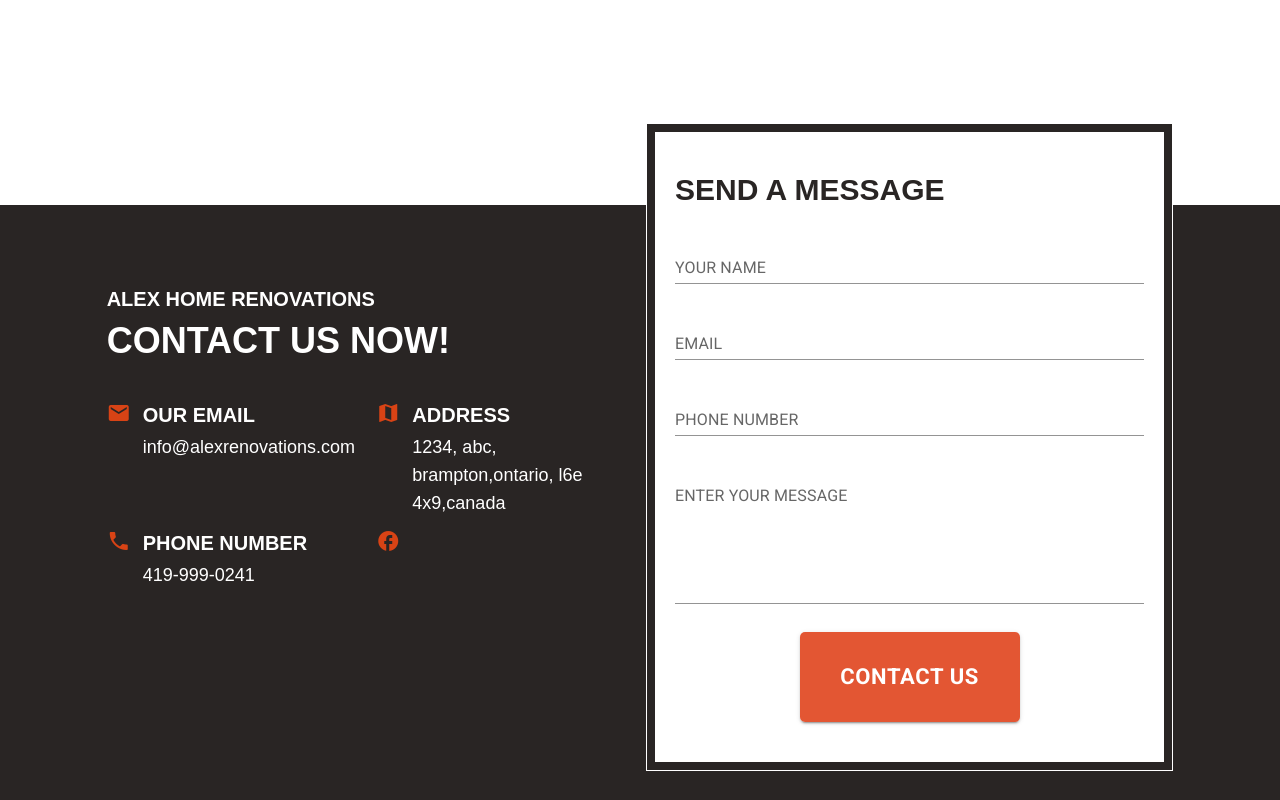
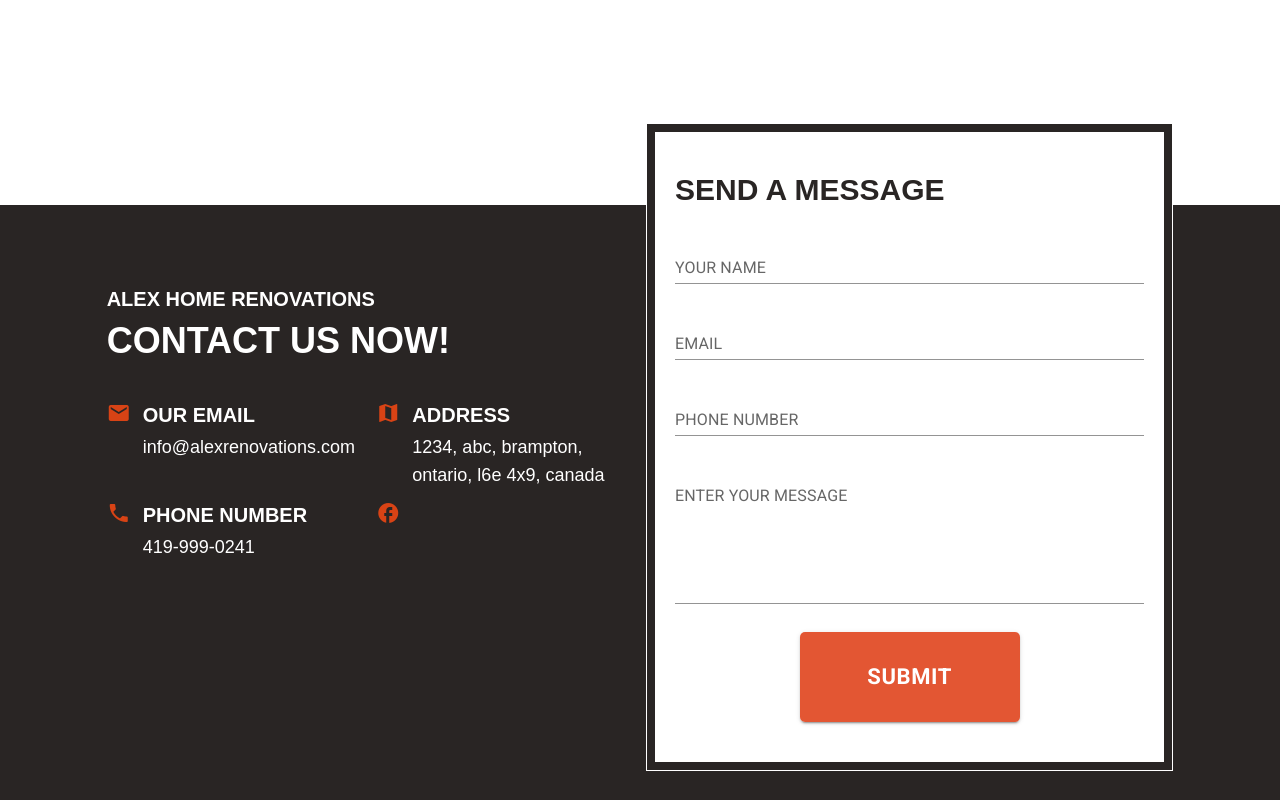
Before and after one commit to Kosta155/SophieHome, a React (Vite) app: page / in a window 1280 px wide. Shown: the part 3180-3980 px from the top of the page. Built offline with nearby package versions, Linux system fonts and the light colour scheme.

Commit message:
Form Upgraded to validate users

```diff
--- a/src/Contact-Component/Contact.jsx
+++ b/src/Contact-Component/Contact.jsx
@@ -1,99 +1,153 @@
 import Button from "@mui/material/Button";
-import TextField from '@mui/material/TextField';
-function Contact(){
-    return(
+import TextField from "@mui/material/TextField";
+import Alert from "@mui/material/Alert";
+import { useState } from "react";
+
+function Contact() {
+    const [formData, setFormData] = useState({
+        name: "",
+        email: "",
+        number: "",
+        message: ""
+    });
+    const [errors, setErrors] = useState({});
+    const [sucess, setSuccess] = useState(false);
+
+    const handleChange = (e) => {
+        const { id, value } = e.target;
+        if (id === "number" && !/^\d*$/.test(value)) return;
+
+        setFormData((prevData) => ({
+            ...prevData,
+            [id]: value
+        }));
+    };
+
+    const validator = () => {
+        const newErrors = {};
+        if (!formData.name) newErrors.name = "Please enter your name";
+        if (!formData.email) newErrors.email = "Please enter a valid email";
+        if (!formData.number || formData.number.length !== 10) newErrors.number = "Please enter a 10-digit phone number";
+        if (!formData.message) newErrors.message = "Please enter a short message";
+        setErrors(newErrors);
+        return Object.keys(newErrors).length === 0;
+    };
+
+    const handleSubmit = (e) => {
+        e.preventDefault();
+        if (validator()) {
+            //Kosta export form data to send an email
+            console.log("Form submitted:", formData);
+
+            setFormData(() => ({
+                name: "",
+                email: "",
+                number: "",
+                message: ""
+            }));
+            setSuccess(true);
+            setTimeout(() => {
+                setSuccess(false);
+            }, 2000);
+            setErrors({});
+
+        }
+    };
 
 
-        <div  id='Contact' className="bg-stone-800 text-white grid justify-center mt-0 py-20
-        uppercase">
-            <div className="justify-self-center w-11/12 md:w-10/12 lg:grid grid-cols-2 lg:w-11/12 gap-x-3 xl:w-10/12 xl:gap-3
-            ">
 
+    const renderTextField = (id, label, type = "text", multiline = false, rows = 1) => (
+        <>
+            <TextField
+                id={id}
+                label={label}
+                variant="standard"
+                color="warning"
+                type={type}
+                multiline={multiline}
+                rows={rows}
+                value={formData[id]}
+                onChange={handleChange}
+            />
+            {errors[id] && (
+                <Alert variant="filled" severity="warning" className="mt-2">
+                    {errors[id]}
+                </Alert>
+            )}
+        </>
+    );
 
-                <div className="  space-y-10 ">
-
+    return (
+        <div id="Contact" className="bg-stone-800 text-white grid justify-center mt-0 py-20 uppercase">
+            <div className="justify-self-center w-11/12 md:w-10/12 lg:grid grid-cols-2 lg:w-11/12 gap-x-3 xl:w-10/12 xl:gap-3">
+                <div className="space-y-10">
                     <div className="font-bold space-y-2">
-                                <h3 className="text-lg md:text-xl" >Alex Home Renovations</h3>
-                                <h1  className="text-3xl md:text-5xl lg:text-3xl xl:text-4xl">Contact Us Now!</h1>
+                        <h3 className="text-lg md:text-xl">Alex Home Renovations</h3>
+                        <h1 className="text-3xl md:text-5xl lg:text-3xl xl:text-4xl">Contact Us Now!</h1>
                     </div>
                     <div className="grid gap-5 md:grid-cols-2 lg:gap-3">
-                        <div className="default-contact-text ">
-                            <span className="material-icons" style={{ color:'#d84315'}}>email</span>
+                        <div className="default-contact-text">
+                            <span className="material-icons" style={{ color: "#d84315" }}>email</span>
                             <div className="space-y-1">
                                 <h4 className="font-bold text-md md:text-xl">OUR EMAIL</h4>
                                 <p className="md:text-lg lowercase">info@alexrenovations.com</p>
                             </div>
-
                         </div>
-
                         <div className="default-contact-text">
-                            <span className="material-icons" style={{ color:'#d84315'}}>map</span>
+                            <span className="material-icons" style={{ color: "#d84315" }}>map</span>
                             <div className="space-y-1">
                                 <h4 className="font-bold text-md md:text-xl">Address</h4>
-                                <p className="md:text-lg lowercase">1234, ABC, Brampton,Ontario, L6E 4X9,Canada</p>
+                                <p className="md:text-lg lowercase">1234, ABC, Brampton, Ontario, L6E 4X9, Canada</p>
                             </div>
-
                         </div>
-
                         <div className="default-contact-text">
-                            <span className="material-icons" style={{ color:'#d84315'}}>phone</span>
+                            <span className="material-icons" style={{ color: "#d84315" }}>phone</span>
                             <div className="space-y-1">
                                 <h4 className="font-bold text-md md:text-xl">Phone Number</h4>
                                 <p className="md:text-lg lowercase">419-999-0241</p>
                             </div>
                         </div>
-                        <span className="material-icons w-64" style={{ color:'#d84315'}}>facebook</span>
+                        <span className="material-icons w-64" style={{ color: "#d84315" }}>facebook</span>
+                    </div>
+                </div>
+                <div className="bg-stone-800 Contact-Form mt-20 border border-solid border-white p-2 lg:mt-0 lg:-translate-y-1/4">
+                    <form onSubmit={handleSubmit} name="message-form" className="bg-white grid gap-y-4 py-10 px-5 text-xl lg:gap-y-7">
+                        <h1 className="text-stone-800 font-bold lg:text-3xl">SEND A MESSAGE</h1>
+                        {renderTextField("name", "YOUR NAME")}
+                        {renderTextField("email", "EMAIL", "email")}
+                        {renderTextField("number", "PHONE NUMBER")}
+                        {renderTextField("message", "ENTER YOUR MESSAGE", "text", true, 5)}
+                        {sucess&&(
+                             <>
+                             <Alert variant="filled" severity="success" className="mt-2">Message Successfully Sent</Alert>
+                             </>
 
-                    </div>
-
-
-
-
-
-                </div>
-
-                <div className="bg-stone-800 Contact-Form mt-20 border border-solid border-white p-2 lg:mt-0 lg:-translate-y-1/4">
-                    <form  name="message-form" className="white   bg-white grid gap-y-4 py-10 px-5 text-xl lg:gap-y-7">
-                    <h1 className='text-stone-800 font-bold lg:text-3xl'>SEND A MESSAGE</h1>
-                    <TextField id="name" label="YOUR NAME" variant="standard" />
-                    <TextField id="email" label="EMAIL" variant="standard" />
-                    <TextField id="number" label="PHONE NUMBER" variant="standard" />
-                    <TextField id="message" label="ENTER YOUR MESSAGE" variant="standard"
-                    multiline rows={5} />
+                        )}
                         <Button
+                            type="submit"
                             variant="contained"
                             sx={{
-                        height: { xs: '60px', sm: '75px', md: '90px'},
-                        width: { xs: '150px', sm: '180px', md: '220px' },
-                        borderRadius: '5px',
-                        backgroundColor: 'rgba(221, 44, 0, 0.8)',
-                        color: 'white',
-                        fontSize: { xs: '16px', sm: '18px', md: '20px', lg: '22px' },
+                                height: { xs: "60px", sm: "75px", md: "90px" },
+                                width: { xs: "150px", sm: "180px", md: "220px" },
+                                borderRadius: "5px",
+                                backgroundColor: "rgba(221, 44, 0, 0.8)",
+                                color: "white",
+                                fontSize: { xs: "16px", sm: "18px", md: "20px", lg: "22px" },
                                 fontWeight: 700,
-                        border: 'none',
-                        cursor: 'pointer',
-                        transition: 'background-color 0.4s ease',
-                        justifySelf:"center",
-                        '&:hover': {
-                        backgroundColor: 'rgba(221, 44, 0, 0.6)'
-
-                        },
+                                cursor: "pointer",
+                                transition: "background-color 0.4s ease",
+                                justifySelf: "center",
+                                "&:hover": { backgroundColor: "rgba(221, 44, 0, 0.6)" }
                             }}
                         >
-                    CONTACT US
+                            SUBMIT
                         </Button>
 
                     </form>
                 </div>
             </div>
+        </div>
+    );
+}
 
-        </div>
-
-
-
-
-    );
-
-
-}
 export default Contact;
--- a/src/Header-Component/Header.jsx
+++ b/src/Header-Component/Header.jsx
@@ -12,14 +12,14 @@ function openAndClose() {
 
 function Header() {
     return (
-        <div className="flex  bg-white justify-around gap-20 md:gap-x-96 lg: lg:fixed lg:bg-white top-0 left-0 w-full   h-24  z-10">
+        <div className="flex  bg-white justify-around gap-20 md:gap-x-96 lg: lg:fixed lg:bg-white top-0 left-0 w-full   lg:h-24  z-10">
             <img src={Logo} className="w-36  sm:w-45 md:w-45 lg:w-65 lg:absolute  top-3 left-5 " alt="Logo" />
             <span className="menu self-center text-tailoredOrange material-icons lg:hidden" onClick={openAndClose}>
                 menu
             </span>
             <div className="hidden lg:flex lg:absolute right-5 translate-y-1/2 justify-end items-center gap-2">
                 <a href="#AboutUs">
-                    <Button variant="text" style={{ color: 'rgba(41, 37, 36, 0.9)', fontWeight: 700, fontSize: 20 }}>About</Button>
+                    <Button variant="text" style={{ color: 'rgba(41, 37, 36, 0.9)', fontWeight: 700, fontSize: 20,cursor:"pointer",animationDuration:'200' }}>About</Button>
                 </a>
                 <a href="#Service_Section">
                     <Button variant="text" style={{ color: 'rgba(41, 37, 36, 0.9)', fontWeight: 700, fontSize: 20 }}>Services</Button>
--- a/src/Renovation-Component/Renovation.jsx
+++ b/src/Renovation-Component/Renovation.jsx
@@ -31,7 +31,7 @@ function Renovation() {
         <div className=" bg-stone-800  pt-16  pb-16 grid ">
             <div className="grid justify-self-center  w-10/12 text-stone-800 gap-5 pt-16  pb-16 md:w-8/12 lg:grid-cols-3 lg:w-11/12 xl:w-10/12 2xl:w-8/12"  >
                 {renovations.map((item) => (
-                    <div key={item.id} className='grid   bg-white h-full '>
+                    <div key={item.id} className='grid   hover:-translate-y-3.5  duration-200 ease-in-out bg-white h-full '>
 
                         <img src={item.imageSrc}  className='h-40 w-full object-cover  overflow-hidden' />
 
--- a/src/Section-One-Component/SectionOne.jsx
+++ b/src/Section-One-Component/SectionOne.jsx
@@ -39,13 +39,13 @@ function SectionOne(){
                 <a href="#AboutUs">
                      <button  className="uppercase font-bold text-sm md:text-base">About</button>
                 </a>
-                <a >
+                <a href='#Service_Section'>
                 <button className="uppercase font-bold text-sm md:text-base">Services</button>
                 </a>
-                <a>
+                <a href='#Gallery'>
                 <button className="uppercase font-bold text-sm md:text-base">GALLERY</button>
                 </a>
-                <a>
+                <a  href='#Contact'>
                 <button  className="uppercase font-bold text-sm md:text-base">Contact</button>
                 </a>
 
```
Lines whose indentation alone changed are shown as unchanged.
